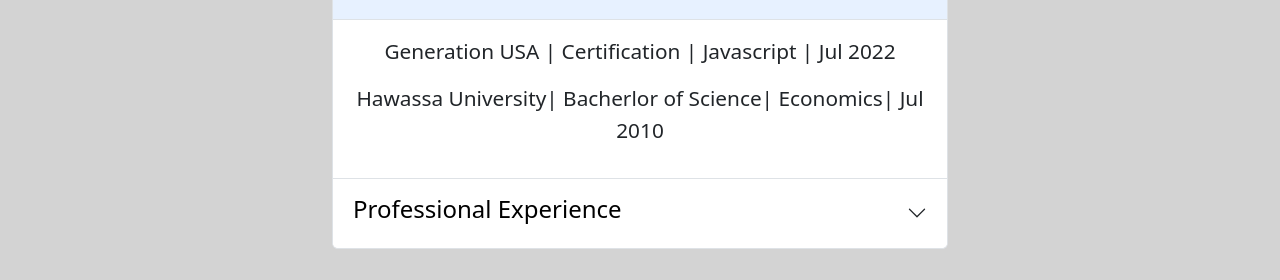
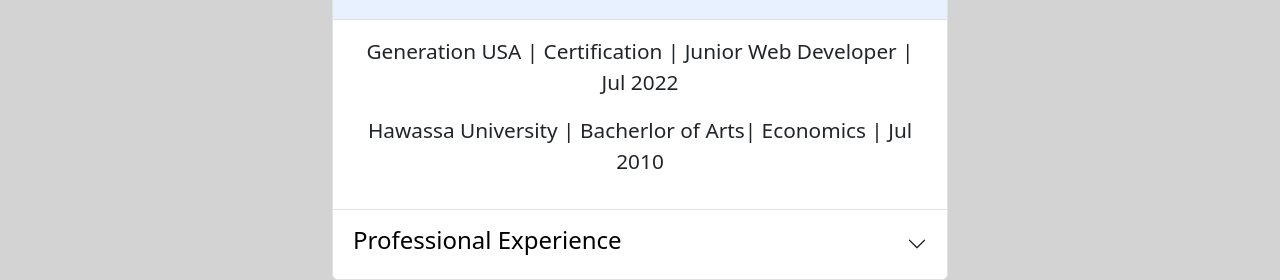
Before and after one commit to Nestanet-Gessessew/portfolio, a plain HTML site: page index.html in a window 1280 px wide. Shown: the part 551-831 px from the top of the page. Drawn offline with nearby package versions, Linux system fonts and the light colour scheme.

Commit message:
Update index.html

```diff
--- a/index.html
+++ b/index.html
@@ -79,8 +79,8 @@
         </h2>
         <div id="panelsStayOpen-collapseOne" class="accordion-collapse collapse show" aria-labelledby="panelsStayOpen-headingOne">
            <div class="accordion-body">
-             <p> Generation USA | Certification | Javascript  | Jul 2022</p>
-            <p> Hawassa University| Bacherlor of Science| Economics| Jul 2010</p>
+             <p> Generation USA | Certification | Junior Web Developer | Jul 2022</p>
+            <p> Hawassa University | Bacherlor of Arts| Economics | Jul 2010</p>
           </div>
         </div>
       </div>
@@ -92,7 +92,6 @@
         </h2>
         <div id="panelsStayOpen-collapseTwo" class="accordion-collapse collapse" aria-labelledby="panelsStayOpen-headingTwo">
           <div class="accordion-body" >
-            <p>Generation USA | Junior Web Developer | May 2022 - Jul 2022  <br> </p>
             <p>Commercial Bank | Internal Auditor | Feb 2020 - Oct 2021 <br> </p>
             <p>Commercial Bank | Loan officer | Apr 2017 - Feb 2020 <br> </p>
             <p>Commercial Bank | Credit Administrator | Jan 2014 - Apr 2017 <br> </p>
```
